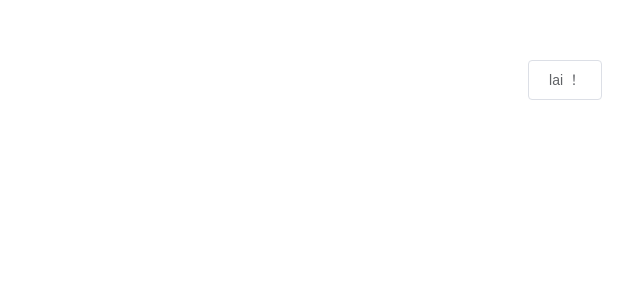
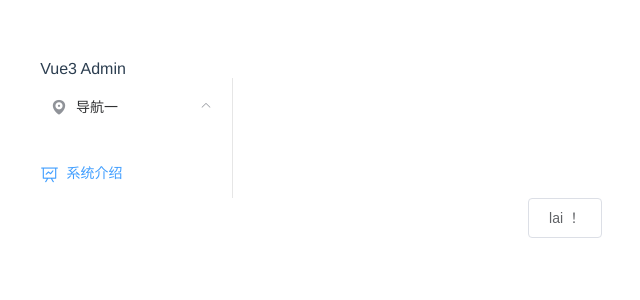
Before and after one commit to Blackn-L/vue3-admin, a Vue app: page / in a window 1280 px wide. Shown: the top 300 px of the page, without its empty margins (75-715 px from the left). Built offline with nearby package versions, Linux system fonts and the light colour scheme.

Commit message:
导航栏布局

```diff
--- a/src/App.vue
+++ b/src/App.vue
@@ -1,5 +1,27 @@
 <template>
-  <router-view> </router-view>
+  <div>
+    <el-container>
+      <el-aside>
+        <div>
+          <span>Vue3 Admin</span>
+        </div>
+        <el-menu>
+          <el-submenu index="1">
+            <template #title>
+              <i class="el-icon-location"></i>
+              <span>导航一</span>
+            </template>
+            <el-menu-item-group>
+              <el-menu-item
+                ><i class="el-icon-data-line" />系统介绍</el-menu-item
+              >
+            </el-menu-item-group>
+          </el-submenu>
+        </el-menu>
+      </el-aside>
+    </el-container>
+    <router-view> </router-view>
+  </div>
 </template>
 
 <script setup>
--- a/src/main.js
+++ b/src/main.js
@@ -1,9 +1,27 @@
-import { createApp } from 'vue'
-import App from './App.vue'
-import { ElButton } from 'element-plus';
-import router from '@/router'
+import { createApp } from "vue";
+import {
+  ElButton,
+  ElContainer,
+  ElAside,
+  ElMenu,
+  ElSubmenu,
+  ElMenuItemGroup,
+  ElMenuItem,
+} from "element-plus";
+import router from "@/router";
+import App from "./App.vue";
 
-import 'element-plus/lib/theme-chalk/index.css';
+import "element-plus/lib/theme-chalk/index.css";
 
-
-createApp(App).use(ElButton).use(router).mount('#app')
+const app = createApp(App);
+const plugins = [
+  ElButton,
+  ElContainer,
+  ElAside,
+  ElMenu,
+  ElSubmenu,
+  ElMenuItemGroup,
+  ElMenuItem,
+];
+plugins.forEach((e) => app.use(e));
+app.use(router).mount("#app");
```
